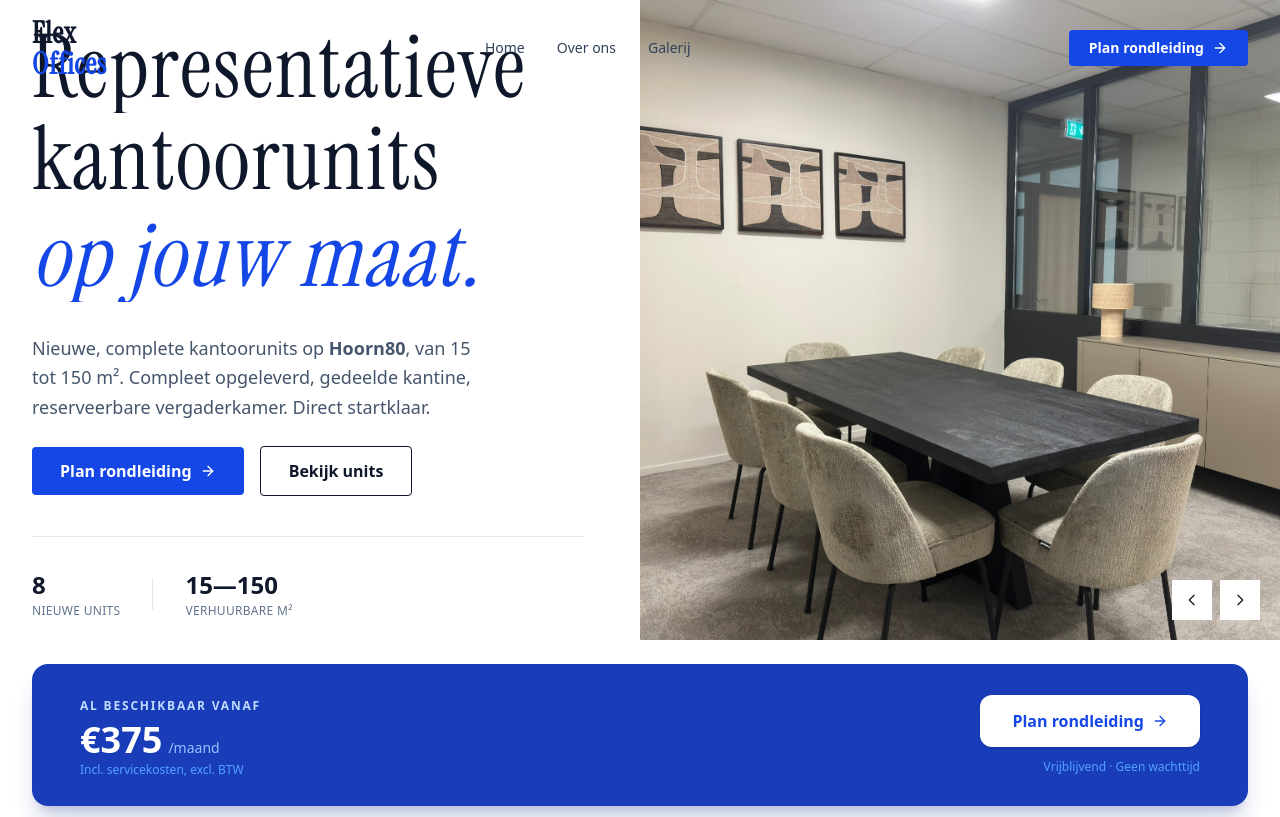
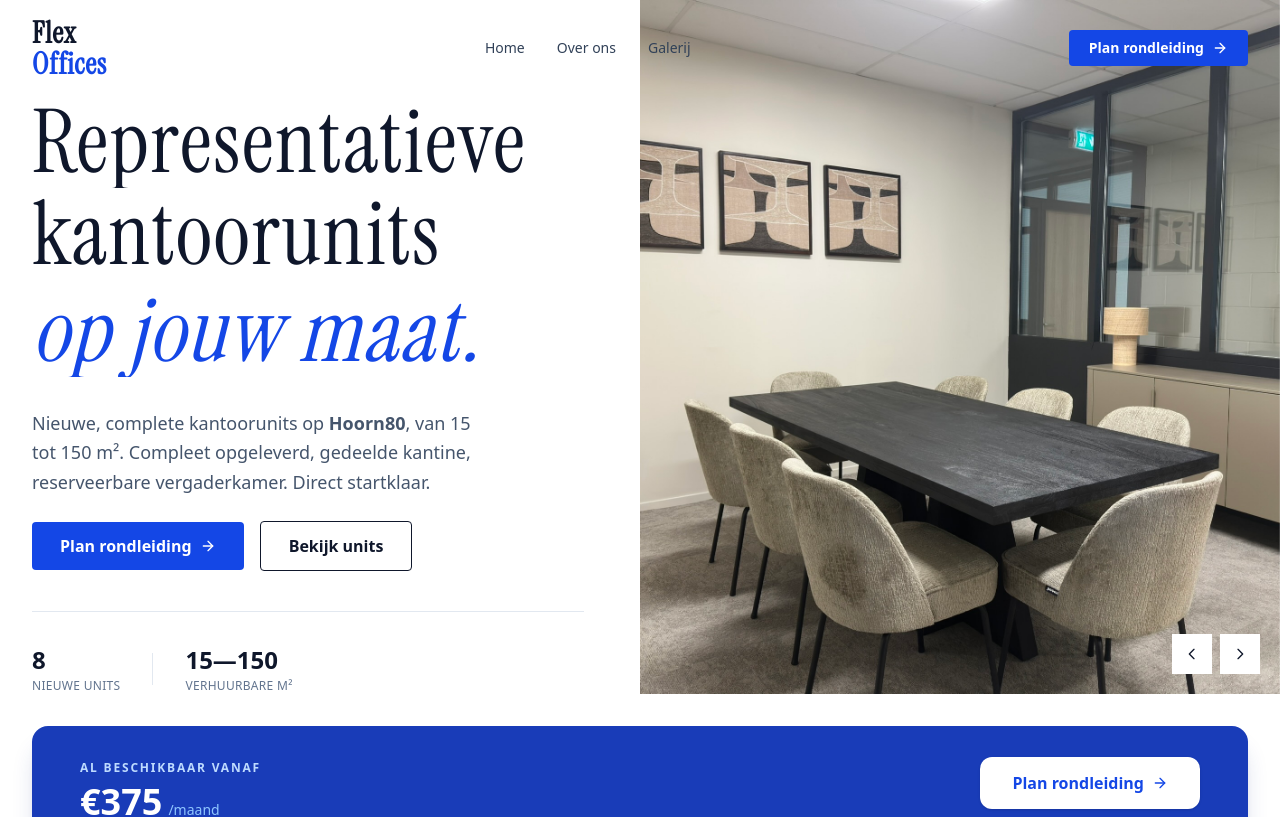
Before and after one commit to jwmik123/flex-offices, a Next.js app: page / in a window 1280 px wide. Shown: the top 817 px of the page. Built offline with nearby package versions, Linux system fonts and the light colour scheme.

Commit message:
spacing hero

```diff
--- a/components/Hero.tsx
+++ b/components/Hero.tsx
@@ -107,7 +107,7 @@ export default function Hero() {
             </div> */}
 
             {/* Heading */}
-            <h1 className="text-6xl md:text-7xl lg:text-[5.5rem] font-bold text-slate-900 leading-[1.05] tracking-tight">
+            <h1 className="text-6xl md:text-7xl lg:text-[5.5rem] font-bold text-slate-900 leading-[1.05] tracking-tight pt-12 md:pt-24">
               {words.map((word, i) => (
                 <span
                   key={i}
@@ -220,7 +220,7 @@ export default function Hero() {
 
       {/* Bottom pricing card ─────────────────────────────────────────── */}
       <div className="bg-white pb-8 px-6 lg:px-8">
-        <div ref={bottomRef} className="max-w-[90rem] mx-auto pt-6">
+        <div ref={bottomRef} className="max-w-[90rem] mx-auto pt-8">
           <div className="bg-blue-800 rounded-2xl px-8 lg:px-12 py-7 flex items-center justify-between shadow-xl shadow-blue-900/20">
             <div>
               <span className="text-xs font-semibold tracking-[0.15em] uppercase text-blue-200">
```
